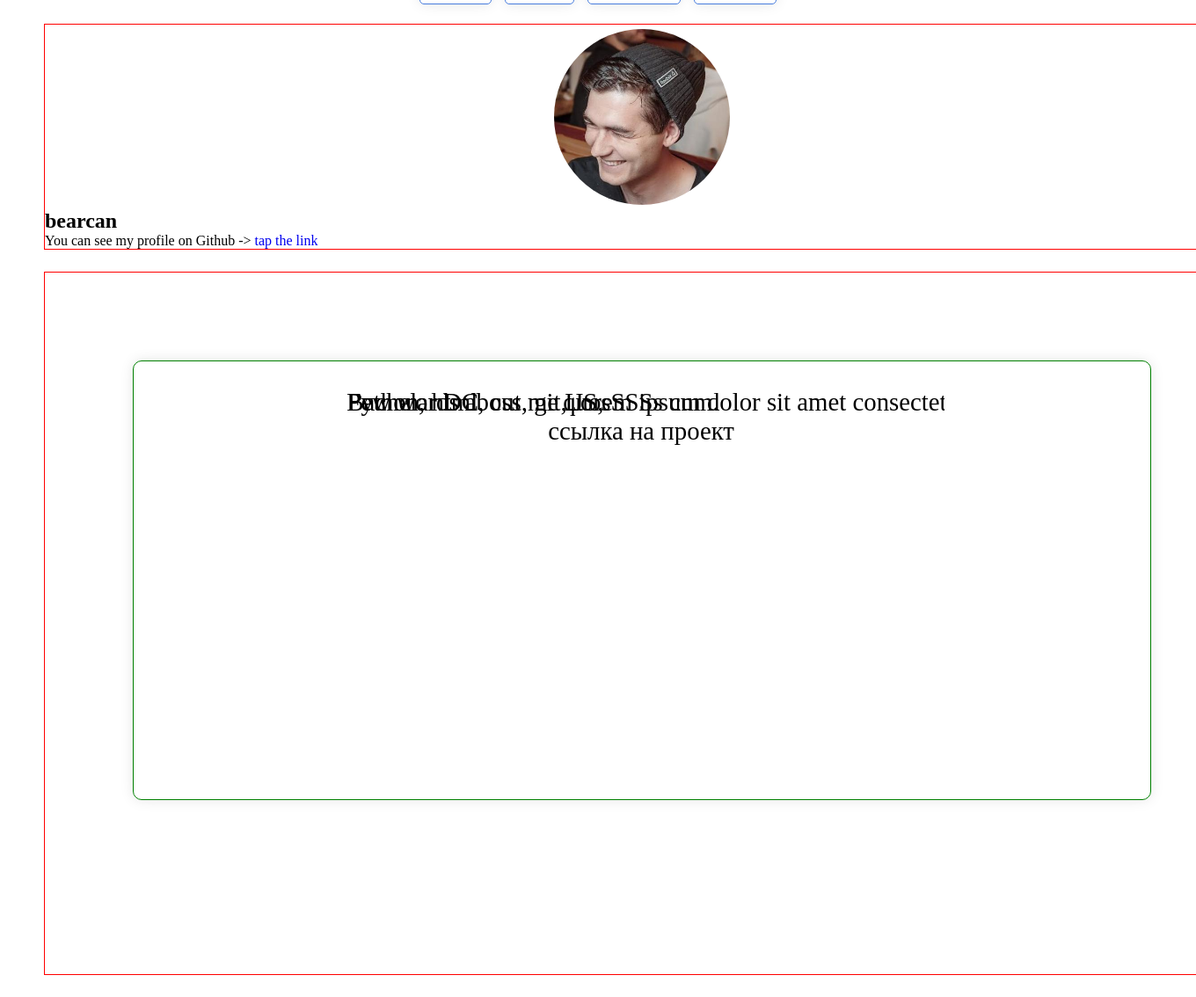
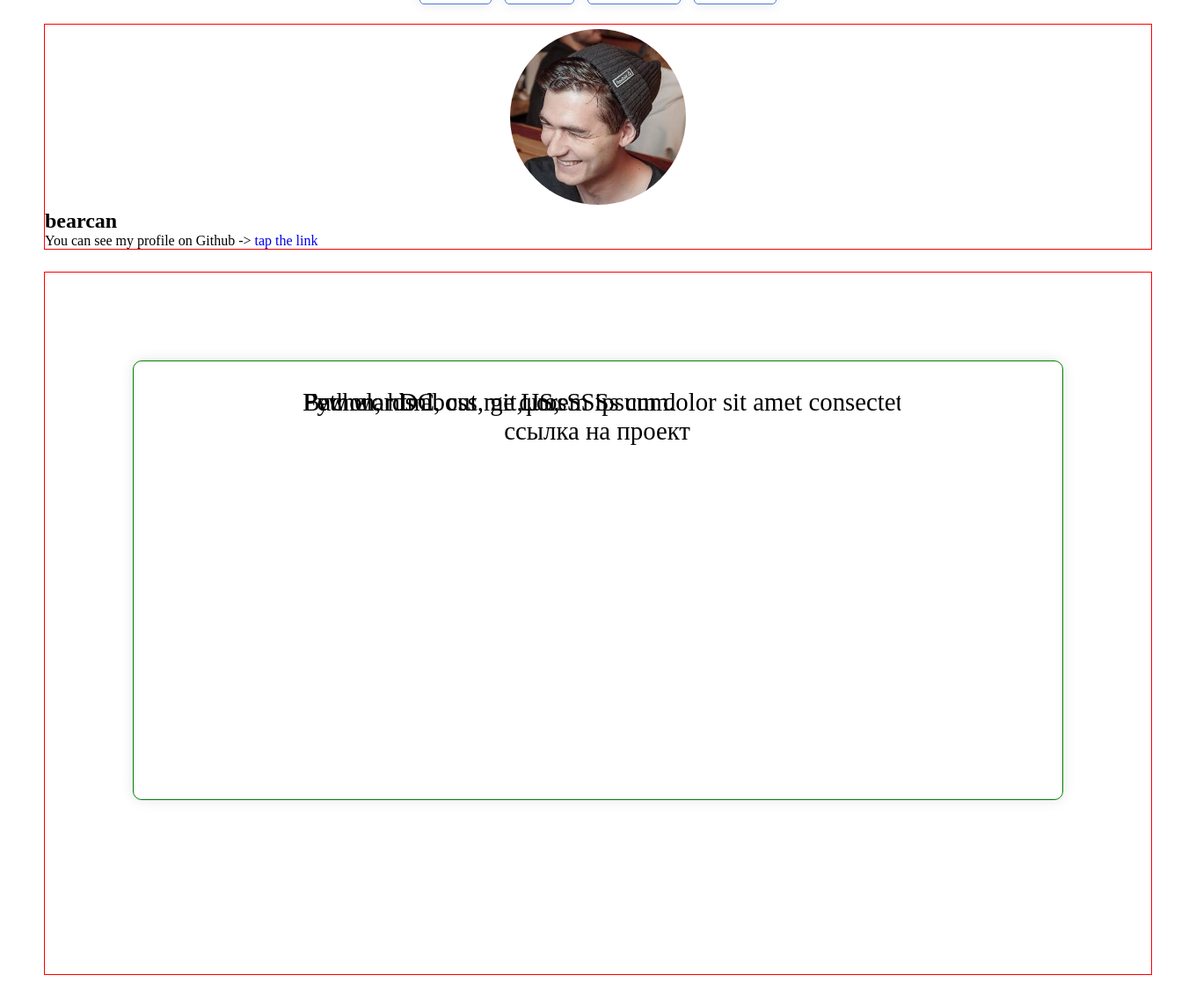
Before and after one commit to mikhaildorox/myResume, a Flask app: page / in a window 1360 px wide; the page is wider, and only the part inside the window is pictured. Shown: the part 38-1172 px from the top of that part at 88% size. Run offline with Flask 2, Linux system fonts and the light colour scheme.

Commit message:
container max-width

```diff
--- a/templates/static/css/resume.css
+++ b/templates/static/css/resume.css
@@ -45,8 +45,7 @@ li:last-child {
 }
 
 .container {
-  width: 100%;
-  /* padding: 25px auto; */
+  max-width: 1280px;
   margin: 0 50px;
 }
 
@@ -120,7 +119,6 @@ li:last-child {
 
 .main_p {
   height: 100%;
-  max-width: 100%;
   padding: 10px;
 }
 
```
